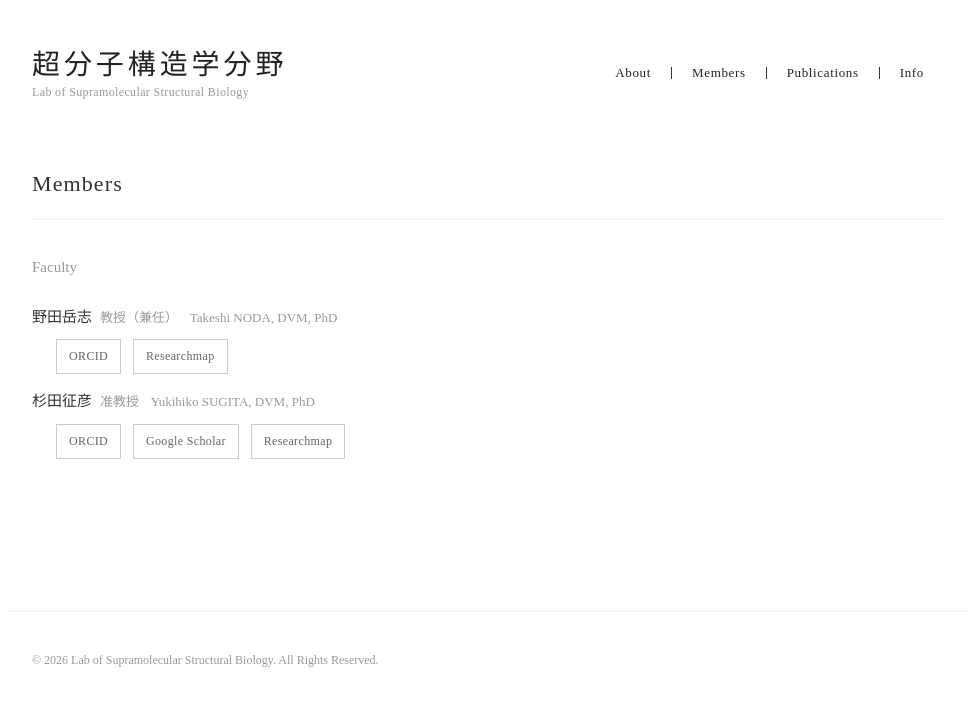
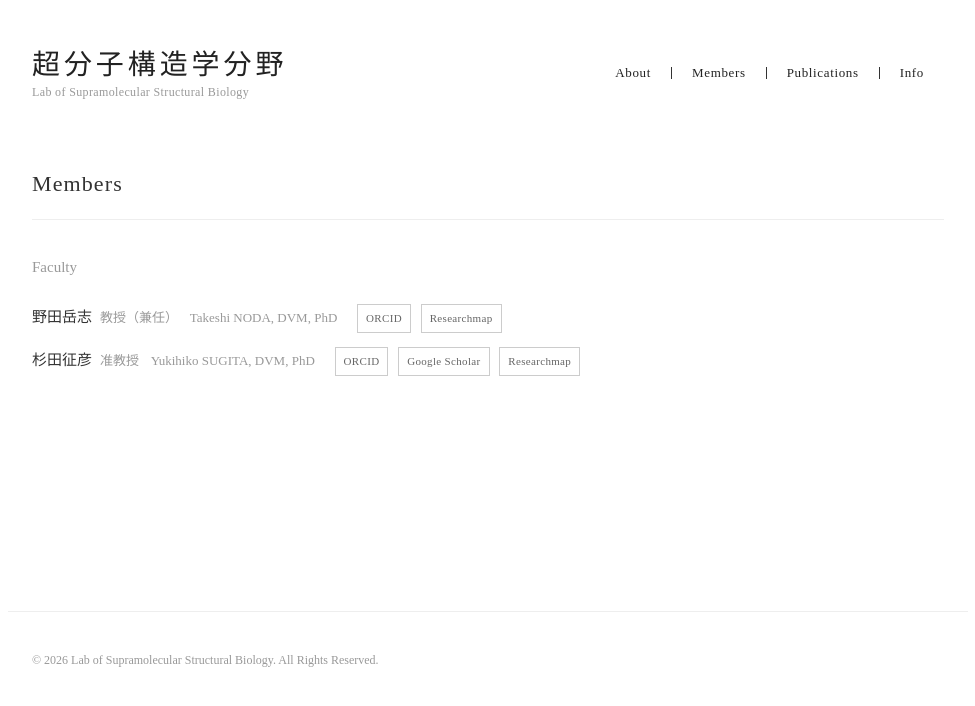
Before and after one commit to yukisugi/yukisugi.github.io, a Jekyll site: the page built from members/index.html, in a window 1280 px wide. Shown: the top 706 px of the page, without its empty margins (152-1127 px from the left). Built offline with Jekyll 4.4.1, drawn with Linux system fonts in a browser that asks for light colours.

Commit message:
Fold member links back onto one line and shrink the buttons
Co-Authored-By: Claude Sonnet 5 <noreply@anthropic.com>

```diff
--- a/_includes/member_entry.html
+++ b/_includes/member_entry.html
@@ -3,10 +3,10 @@
   {{ m.name }}<span class="member-role">{{ m.role }}</span>
   {% if m.name_en %}<span class="member-name-en">{{ m.name_en }}</span>{% endif %}
   {% if m.researchmap or m.orcid or m.google_scholar_id %}
-  <div class="member-links">
+  <span class="member-links">
     {% if m.orcid %}<a href="https://orcid.org/{{ m.orcid }}" target="_blank" rel="noopener">ORCID</a>{% endif %}
     {% if m.google_scholar_id %}<a href="https://scholar.google.com/citations?user={{ m.google_scholar_id }}&hl=ja" target="_blank" rel="noopener">Google Scholar</a>{% endif %}
     {% if m.researchmap %}<a href="{{ m.researchmap }}" target="_blank" rel="noopener">Researchmap</a>{% endif %}
-  </div>
+  </span>
   {% endif %}
 </li>
--- a/assets/css/style.css
+++ b/assets/css/style.css
@@ -177,16 +177,15 @@ img {
 }
 
 .member-links {
-  margin-top: 6px;
-  padding-left: 24px;
+  margin-left: 16px;
 }
 
 .member-links a {
   display: inline-block;
-  font-size: 12px;
+  font-size: 11px;
   letter-spacing: 0.03em;
-  padding: 4px 12px;
-  margin-right: 8px;
+  padding: 2px 8px;
+  margin-right: 6px;
   border: 1px solid #cccccc;
   color: #666666;
 }
```
